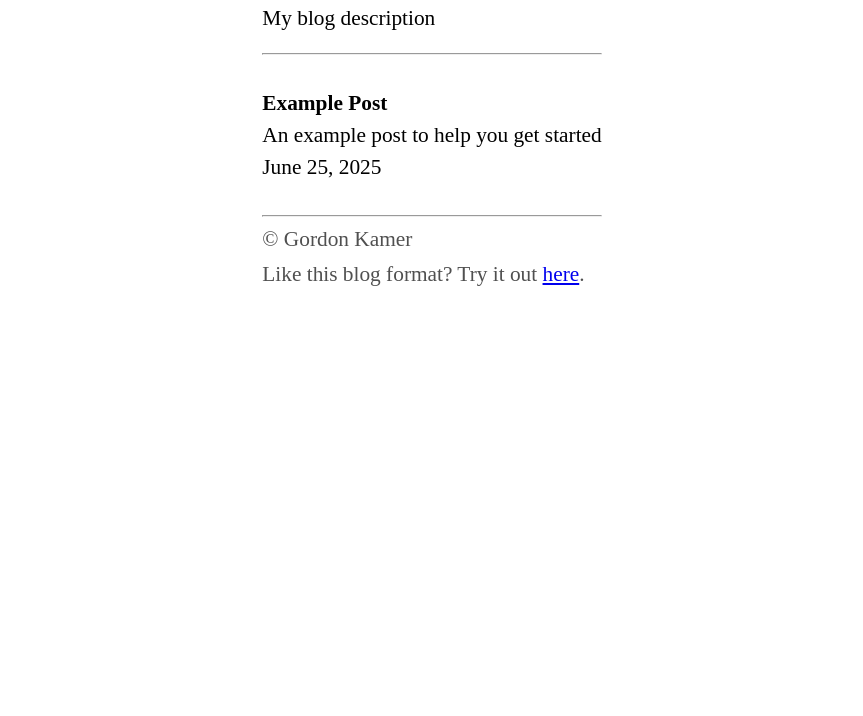
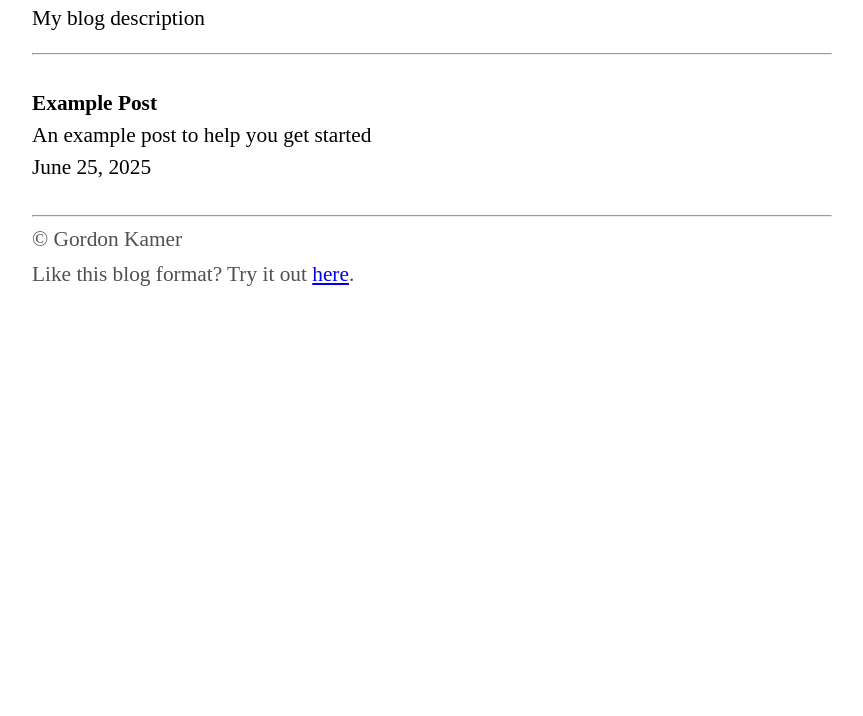
Before and after one commit to gordon-blog/gorlog, a plain HTML site: page gorlog/index.html in a window 1280 px wide. Shown: the part 84-800 px from the top of the page, without its empty margins (208-1071 px from the left). Drawn offline with Linux system fonts and the light colour scheme.

Commit message:
css comments and refinement, readme refinement

```diff
--- a/gorlog/static/gorlog.css
+++ b/gorlog/static/gorlog.css
@@ -12,7 +12,7 @@ body {
 
 /* Placed inside #container and is centered */
 #centered-container {
-    max-width: 800px;
+    width: calc(min(800px, 100%));
 }
 
 /* Placed inside #centered-container as the direct parent to the content */
```
Also changed, not shown: 1 other file.
